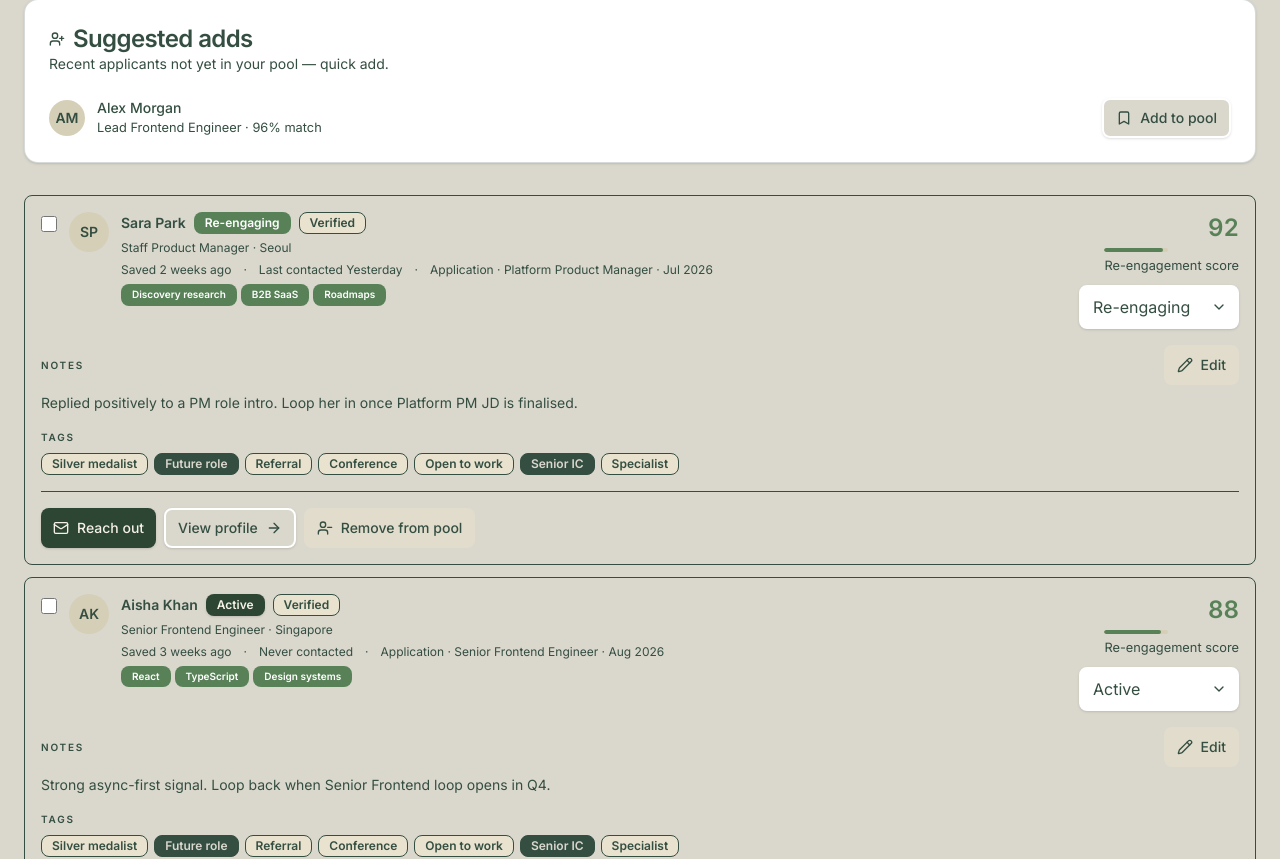
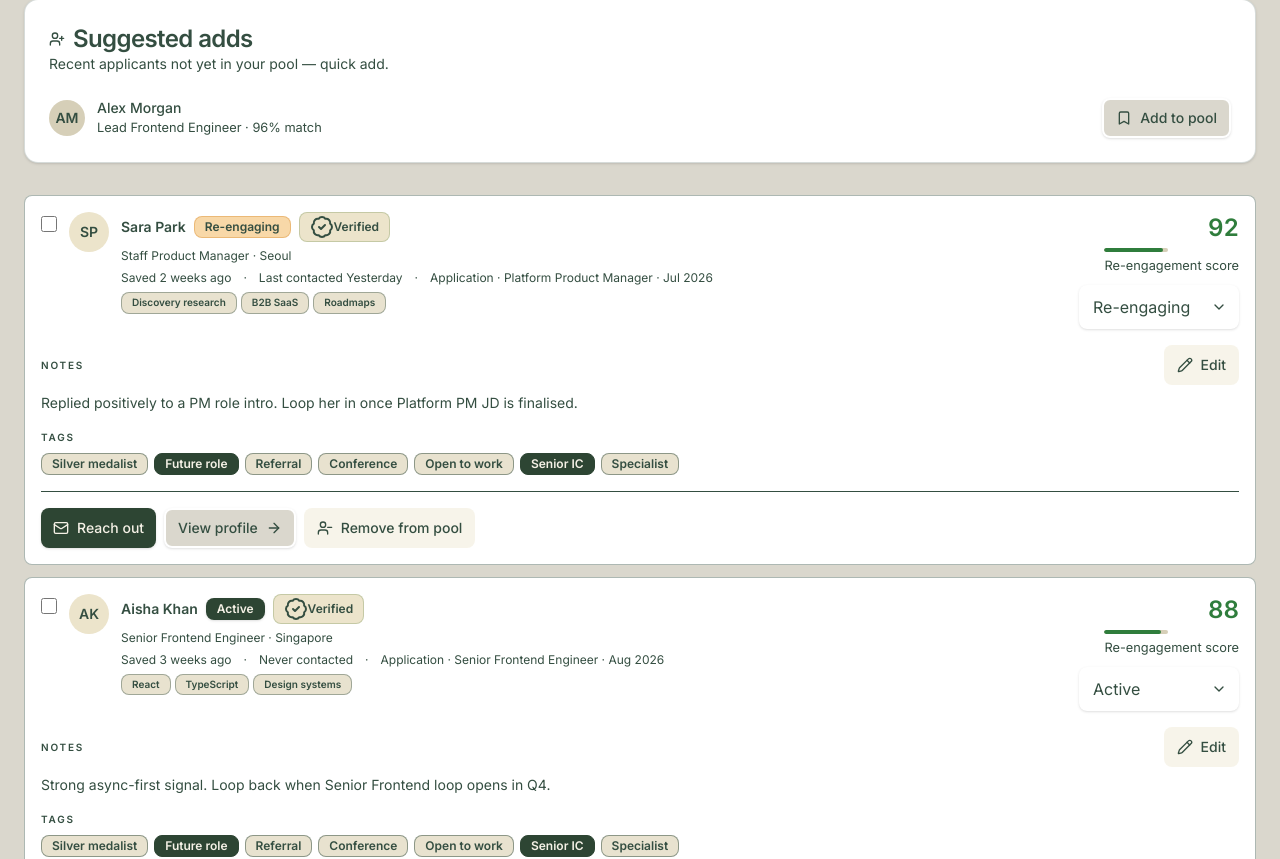
Before and after one commit to davidlaw373-glitch/talentbank-tech-hackathon-2cm, a Next.js app: page /employer/talent-pool in a window 1280 px wide. Shown: the part 701-1560 px from the top of the page. Built offline with nearby package versions, Linux system fonts and the light colour scheme.

Commit message:
/university removed institution (was same as profile) /employer talent pool colour tweaks

```diff
--- a/src/app/employer/jobs/page.tsx
+++ b/src/app/employer/jobs/page.tsx
@@ -3,7 +3,6 @@
 import { useMemo, useState } from "react";
 import Link from "next/link";
 import {
-  ArrowRight,
   Briefcase,
   Filter,
   Pause,
@@ -536,11 +535,6 @@ function JobRow({
                 </Button>
               </>
             )}
-            <Button asChild variant="ghost" size="icon" aria-label={`Open ${job.title}`}>
-              <Link href={`/employer/jobs/${job.id}`}>
-                <ArrowRight />
-              </Link>
-            </Button>
           </div>
         </div>
       </CardContent>
--- a/src/components/features/employer/talent-pool/pool-row.tsx
+++ b/src/components/features/employer/talent-pool/pool-row.tsx
@@ -4,6 +4,7 @@ import { useState } from "react";
 import Link from "next/link";
 import {
   ArrowRight,
+  BadgeCheck,
   Check,
   Mail,
   Pencil,
@@ -46,27 +47,33 @@ const TAG_OPTIONS: TalentPoolTag[] = [
   "Specialist",
 ];
 
-function statusVariant(status: TalentPoolStatus) {
+function statusStyle(status: TalentPoolStatus) {
   switch (status) {
     case "Active":
-      return "default" as const;
+      return { variant: "default" as const, className: "" };
     case "Contacted":
-      return "secondary" as const;
+      return { variant: "secondary" as const, className: "" };
     case "Re-engaging":
-      return "secondary" as const;
+      return {
+        variant: "outline" as const,
+        className: "border-highlight/40 bg-highlight-soft text-foreground",
+      };
     case "Stale":
-      return "outline" as const;
+      return {
+        variant: "outline" as const,
+        className: "text-muted-foreground",
+      };
   }
 }
 
 function scoreTone(score: number) {
-  if (score >= 75) return "text-chart-1"; // strong — sage
+  if (score >= 75) return "text-success"; // strong — positive signal
   if (score >= 50) return "text-highlight"; // mid — warm copper
   return "text-muted-foreground"; // weak — recede
 }
 
 function scoreBarClass(score: number) {
-  if (score >= 75) return "bg-chart-1";
+  if (score >= 75) return "bg-success";
   if (score >= 50) return "bg-highlight";
   return "bg-muted-foreground/40";
 }
@@ -93,6 +100,7 @@ export function TalentPoolRow({
   const { push } = useToast();
   const [editingNotes, setEditingNotes] = useState(false);
   const [draftNotes, setDraftNotes] = useState(entry.notes);
+  const currentStatusStyle = statusStyle(entry.status);
 
   const updateStatus = (next: string) => {
     const status = next as TalentPoolStatus;
@@ -147,7 +155,12 @@ export function TalentPoolRow({
   };
 
   return (
-    <li className="rounded-md border bg-background p-4 transition-colors hover:bg-accent-soft">
+    <li
+      className={cn(
+        "lift-on-hover rounded-md border border-border/40 bg-surface-1 p-4",
+        selected && "border-highlight/60 bg-highlight-soft/40",
+      )}
+    >
       <div className="flex flex-wrap items-start justify-between gap-3">
         {/* Left: identity + meta */}
         <div className="flex min-w-0 flex-1 items-start gap-3">
@@ -157,12 +170,12 @@ export function TalentPoolRow({
               checked={selected}
               onChange={() => onToggleSelect(entry.id)}
               aria-label={`Select ${candidate.name} for bulk outreach`}
-              className="h-4 w-4 cursor-pointer accent-foreground"
+              className="h-4 w-4 cursor-pointer accent-primary"
             />
           </label>
           <span
             aria-hidden
-            className="flex h-10 w-10 shrink-0 items-center justify-center rounded-full bg-muted text-sm font-semibold"
+            className="flex h-10 w-10 shrink-0 items-center justify-center rounded-full bg-accent-soft text-sm font-semibold text-foreground"
           >
             {candidate.initials}
           </span>
@@ -174,11 +187,20 @@ export function TalentPoolRow({
               >
                 {candidate.name}
               </Link>
-              <Badge variant={statusVariant(entry.status)}>
+              <Badge
+                variant={currentStatusStyle.variant}
+                className={currentStatusStyle.className}
+              >
                 {entry.status}
               </Badge>
               {verification === "Verified" ? (
-                <Badge variant="outline">Verified</Badge>
+                <Badge
+                  variant="outline"
+                  className="border-accent/30 bg-accent-soft text-foreground"
+                >
+                  <BadgeCheck aria-hidden />
+                  Verified
+                </Badge>
               ) : null}
             </div>
             <p className="text-xs text-muted-foreground">
@@ -199,7 +221,11 @@ export function TalentPoolRow({
             </div>
             <div className="flex flex-wrap gap-1">
               {candidate.topSkills.slice(0, 3).map((s) => (
-                <Badge key={s} variant="secondary" className="text-[10px]">
+                <Badge
+                  key={s}
+                  variant="outline"
+                  className="border-border/40 bg-surface-tint text-[10px] text-muted-foreground"
+                >
                   {s}
                 </Badge>
               ))}
@@ -315,8 +341,8 @@ export function TalentPoolRow({
                 className={cn(
                   "rounded-md border px-2.5 py-0.5 text-xs font-semibold transition-colors focus-visible:outline-none focus-visible:ring-2 focus-visible:ring-ring focus-visible:ring-offset-2",
                   on
-                    ? "border-foreground bg-foreground text-background"
-                    : "border-border bg-surface-tint text-muted-foreground hover:text-foreground",
+                    ? "border-primary bg-primary text-primary-foreground"
+                    : "border-border/50 bg-surface-tint text-muted-foreground hover:border-primary/50 hover:text-foreground",
                 )}
               >
                 {tag}
--- a/src/components/layout/university-shell.tsx
+++ b/src/components/layout/university-shell.tsx
@@ -9,7 +9,6 @@ import {
   LayoutDashboard,
   LineChart,
   Menu,
-  School,
   ShieldCheck,
   Users,
   X,
@@ -29,7 +28,6 @@ import { cn } from "@/lib/utils";
 
 const links = [
   { href: "/university", label: "Dashboard", icon: LayoutDashboard },
-  { href: "/university/profile", label: "Institution", icon: School },
   { href: "/university/graduates", label: "Graduates", icon: Users },
   { href: "/university/verification", label: "Verification", icon: ShieldCheck },
   { href: "/university/disputes", label: "Disputes", icon: CheckCircle2 },
```
